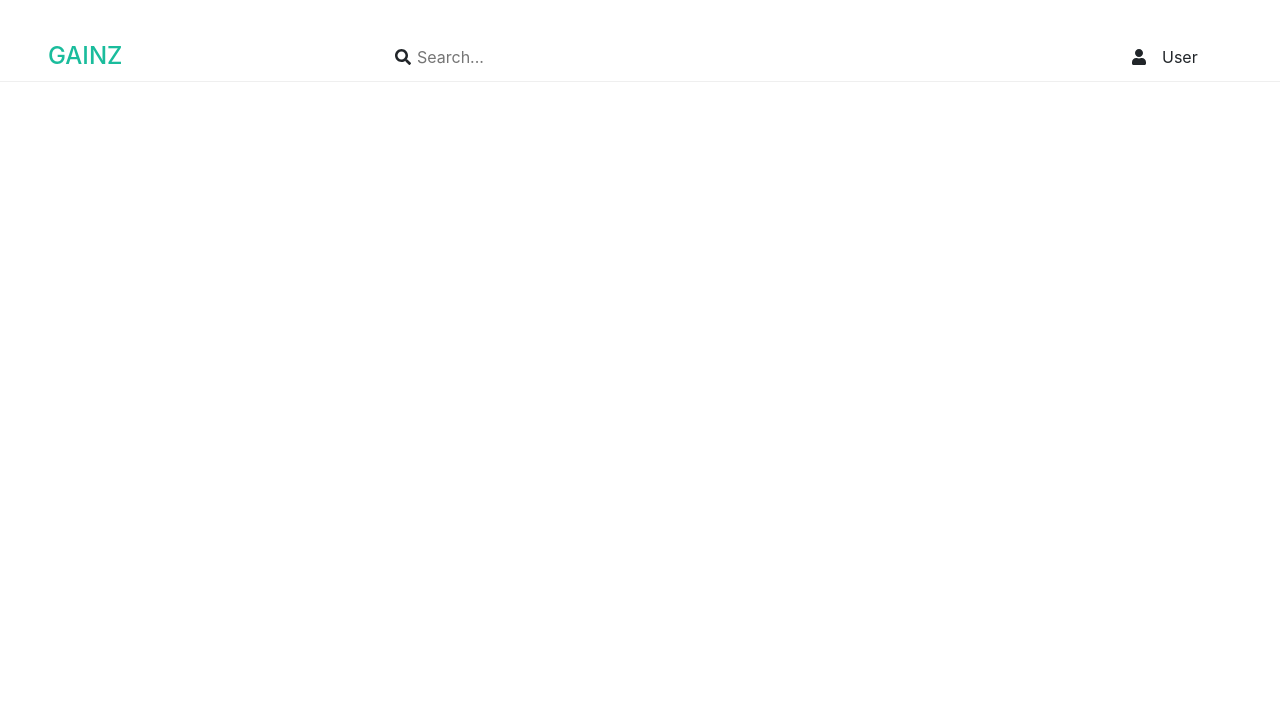
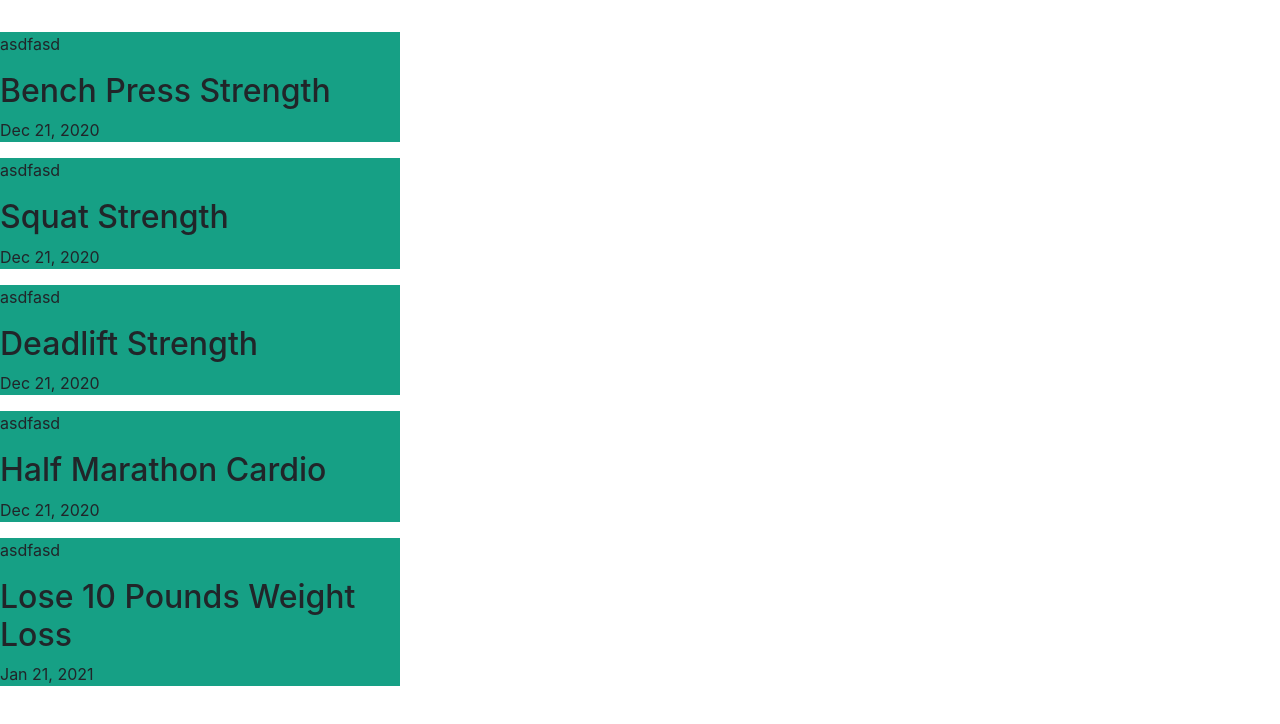
Before and after one commit to grantfogle/liftr-front-end, a React (Create React App) app: page /goals in a window 1280 px wide. Shown: the top 724 px of the page. Built offline with nearby package versions, Linux system fonts and the light colour scheme.

Commit message:
added goal component to main component

```diff
--- a/src/components/Goals/Goal/Goal.js
+++ b/src/components/Goals/Goal/Goal.js
@@ -1,10 +1,15 @@
 import React from 'react';
 import './Goal.scss';
 
-const Goal = ({ }) => {
+const Goal = ({ goal }) => {
+    let { name, category, timeline, current } = goal;
     return (
         <div class="goal">
-        </div>
+            <p>asdfasd</p>
+            <h2>{name} <span>{category}</span></h2>
+            <p>{timeline}</p>
+            <p>{current}</p>
+        </div >
     );
 }
 
--- a/src/components/Goals/Goal/Goal.scss
+++ b/src/components/Goals/Goal/Goal.scss
@@ -0,0 +1,4 @@
+.goal {
+    width: 400px;
+    background-color: #16a085;
+}
--- a/src/components/Goals/Goals.js
+++ b/src/components/Goals/Goals.js
@@ -1,21 +1,21 @@
 import React from 'react';
-import TopNav from '../TopNav/TopNav'
+import Goal from './Goal/Goal';
 import './Goals.scss';
 
-// let currentStats = [
-//     {exercise: 'Bench Press', currentMax: 165, currentOneRepMax: this.currentMax + 1.25},
-//     {exercise: 'Squat', currentMax: 165, currentOneRepMax: this.currentMax + 1.25},
-//     {exercise: 'Deadlift', currentMax: 165, currentOneRepMax: this.currentMax + 1.25},
-// ]
+let currentGoals = [
+    { name: 'Bench Press', category: 'Strength', currentStat: '185', goal: '420', timeline: 'Dec 21, 2020' },
+    { name: 'Squat', category: 'Strength', currentStat: '225', goal: '315', timeline: 'Dec 21, 2020' },
+    { name: 'Deadlift', category: 'Strength', currentStat: '305', goal: '405', timeline: 'Dec 21, 2020' },
+    { name: 'Half Marathon', category: 'Cardio', currentStat: '2:21', goal: '2:00', timeline: 'Dec 21, 2020' },
+    { name: 'Lose 10 Pounds', category: 'Weight Loss', currentStat: '185', goal: '175', timeline: 'Jan 21, 2021' },
+];
 
-const Goals = ({ }) => {
+let displayGoals = (goals) => goals.map((goal) => <Goal goal={goal} />);
+
+const Goals = () => {
     return (
         <div class="goals">
-            <TopNav />
-            {/* <Goal goal={goal} /> */}
-            {/* bring in a chart */}
-            {/* get users goals
-            get current stats */}
+            {displayGoals(currentGoals)}
         </div>
     );
 }
--- a/src/components/Main.js
+++ b/src/components/Main.js
@@ -12,13 +12,14 @@ class Main extends Component {
             <div className="main">
                 <TopNav />
                 <div className="main__container">
-                    {/* <SideNav /> */}
+                    <SideNav />
                     <div class="main__container__primary-content">
-                        <Switch>
+                        <Goals />
+                        {/* <Switch>
                             <Route path="/goals" component={Goals} />
                             <Route path="/dashboard" component={Dashboard} />
                             <Route path="/workouts" component={Workouts} />
-                        </Switch>
+                        </Switch> */}
                     </div>
                 </div>
             </div >
```
